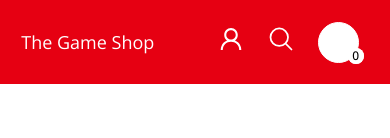
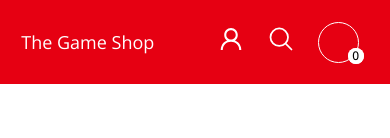
Before and after one commit to CarinWood/Game-shop, a React (Create React App) app: page / in a window 390 px wide. In both pictures the pointer is over the element 338 px from the left and 42 px from the top of the page. Shown: the top 138 px of the page. Built offline with nearby package versions, Linux system fonts and the light colour scheme; some icons are missing.

Commit message:
updated cart button

```diff
--- a/src/components/navbar/navbar.css
+++ b/src/components/navbar/navbar.css
@@ -128,4 +128,9 @@ nav {
     .mobile {
         visibility: hidden;
     }
+
+    .cart-button:hover {
+        background-color: var(--red);
+        color: var(--white);
+    }
 }
```
